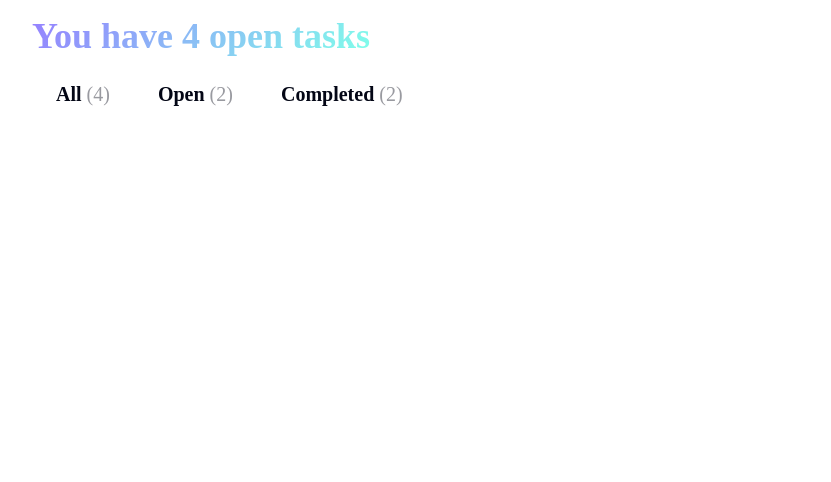
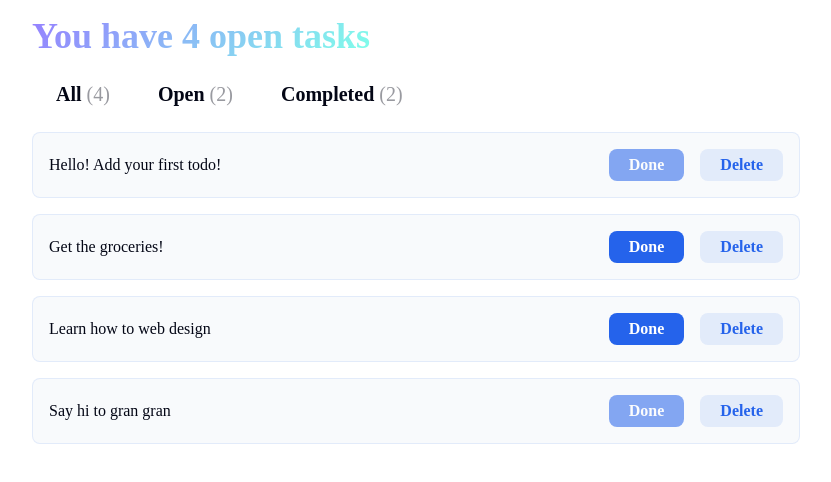
Before and after one commit to micha1bak/todo-in-react, a React (Vite) app: page / in a window 1280 px wide. Shown: the top 482 px of the page, without its empty margins (224-1055 px from the left). Built offline with nearby package versions, Linux system fonts and the light colour scheme; a web font is replaced by a local one.

Commit message:
added TodoCard component to TodoList component

```diff
--- a/src/components/TodoCard.jsx
+++ b/src/components/TodoCard.jsx
@@ -1,5 +1,14 @@
-export function TodoCard() {
+export function TodoCard(props) {
+  const { todoIndex, todos } = props;
+  const todo = todos[todoIndex];
+  console.log(todo);
   return (
-    <div></div>
+    <div className="card todo-item">
+      <p>{todo.input}</p>
+      <div className="todo-buttons">
+        <button disabled={todo.complete}><h6>Done</h6></button>
+        <button><h6>Delete</h6></button>
+      </div>
+    </div>
   )
 }
--- a/src/components/TodoList.jsx
+++ b/src/components/TodoList.jsx
@@ -1,5 +1,16 @@
-export function TodoList() {
+import { TodoCard } from './TodoCard'
+
+export function TodoList(props) {
+  const { todos } = props;
+  const tabs = 'All'
+
   return (
-    <div></div>
+    <>
+      {todos.map((todo, todoIndex) => {
+        return (
+          <TodoCard key={todoIndex} todoIndex={todoIndex} {...props} />
+        )
+      })}
+    </>
   )
 }
```
